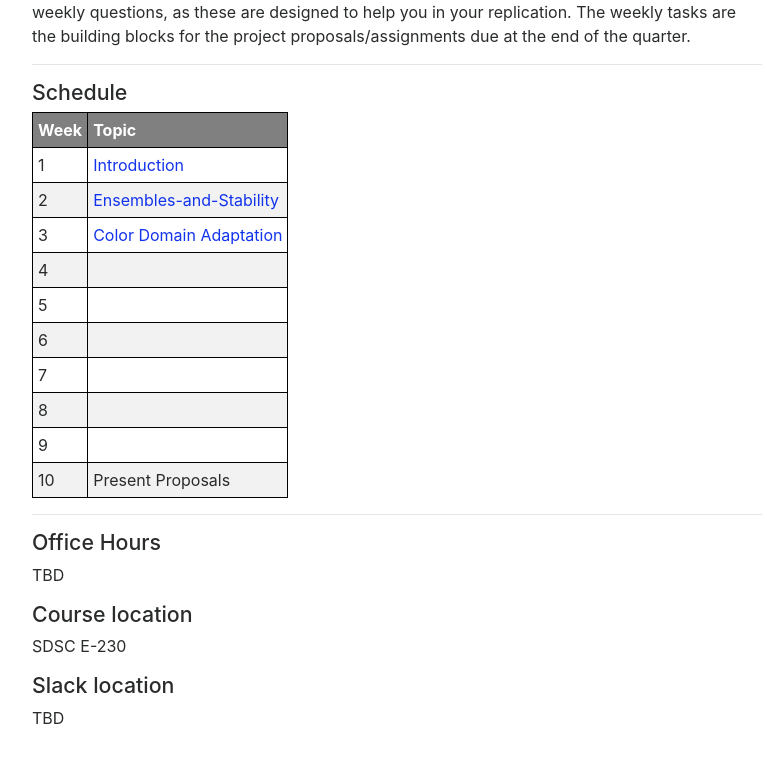
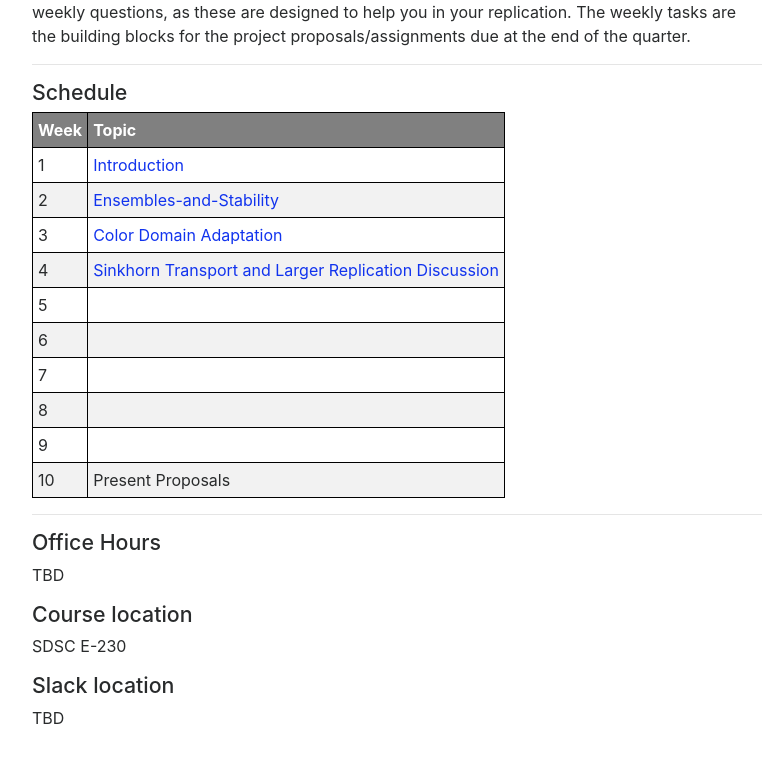
Before and after one commit to ACloninger/capstone-WILDS-project, a Jekyll site: the page built from index.md, in a window 1280 px wide and 900 px high, scrolled down 1138 px. Shown: the top 763 px of the window, without its empty margins (243-1010 px from the left). Built offline with Jekyll 4.4.1, drawn with Linux system fonts in a browser that asks for light colours; nearby versions of some CDN libraries.

Commit message:
Update index.md

```diff
--- a/index.md
+++ b/index.md
@@ -52,7 +52,7 @@ end of the quarter.
 |1|[Introduction]({{ "/weeks/01-Introduction" | absolute_url }})|
 |2|[Ensembles-and-Stability]({{ "/weeks/02-ensembles-and-stability" | absolute_url }})|
 |3|[Color Domain Adaptation]({{ "/weeks/03-color-domain-adaptation" | absolute_url }})|
-|4|[]({{ "/weeks/04-" | absolute_url }})|
+|4|[Sinkhorn Transport and Larger Replication Discussion]({{ "/weeks/04-sinkhorn-and-gaussian-model" | absolute_url }})|
 |5|[]({{ "/weeks/05-" | absolute_url }})|
 |6|[]({{ "/weeks/06-" | absolute_url }})|
 |7|[]({{ "/weeks/07-" | absolute_url }})|
```
